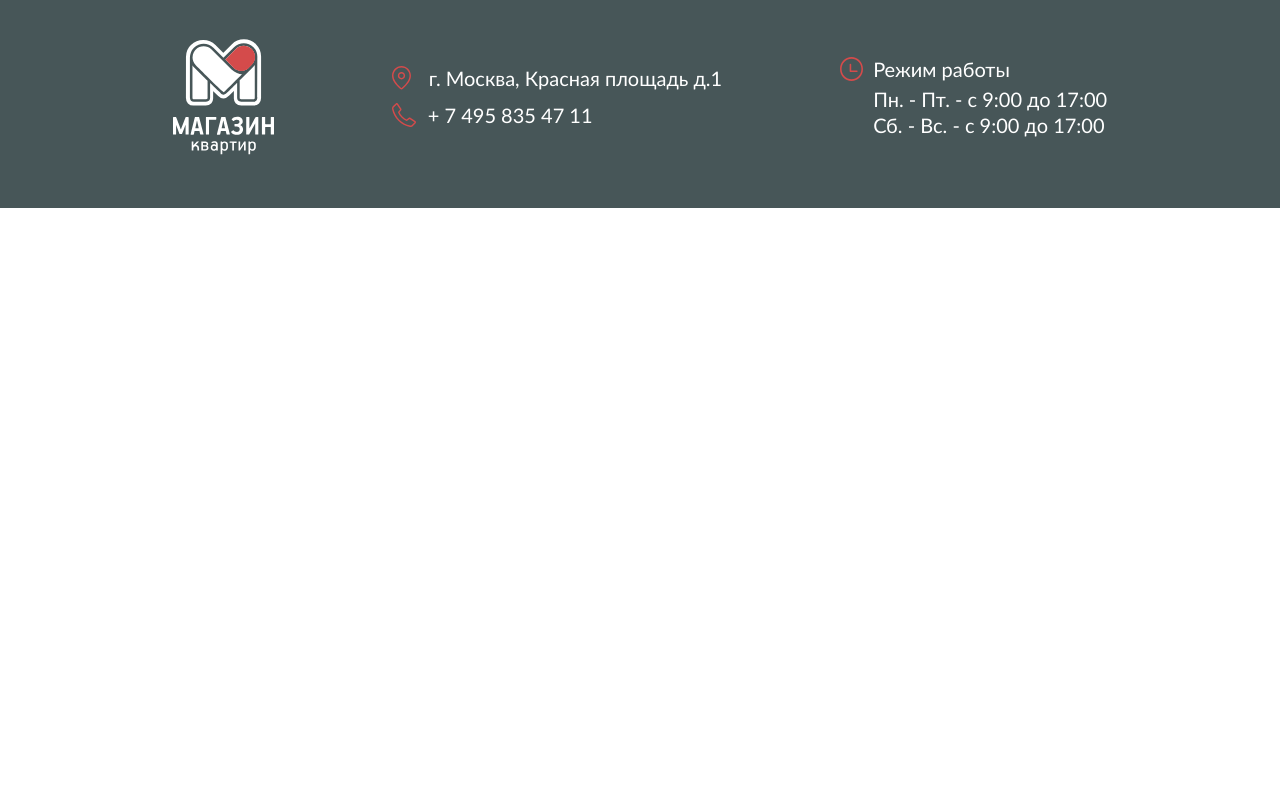
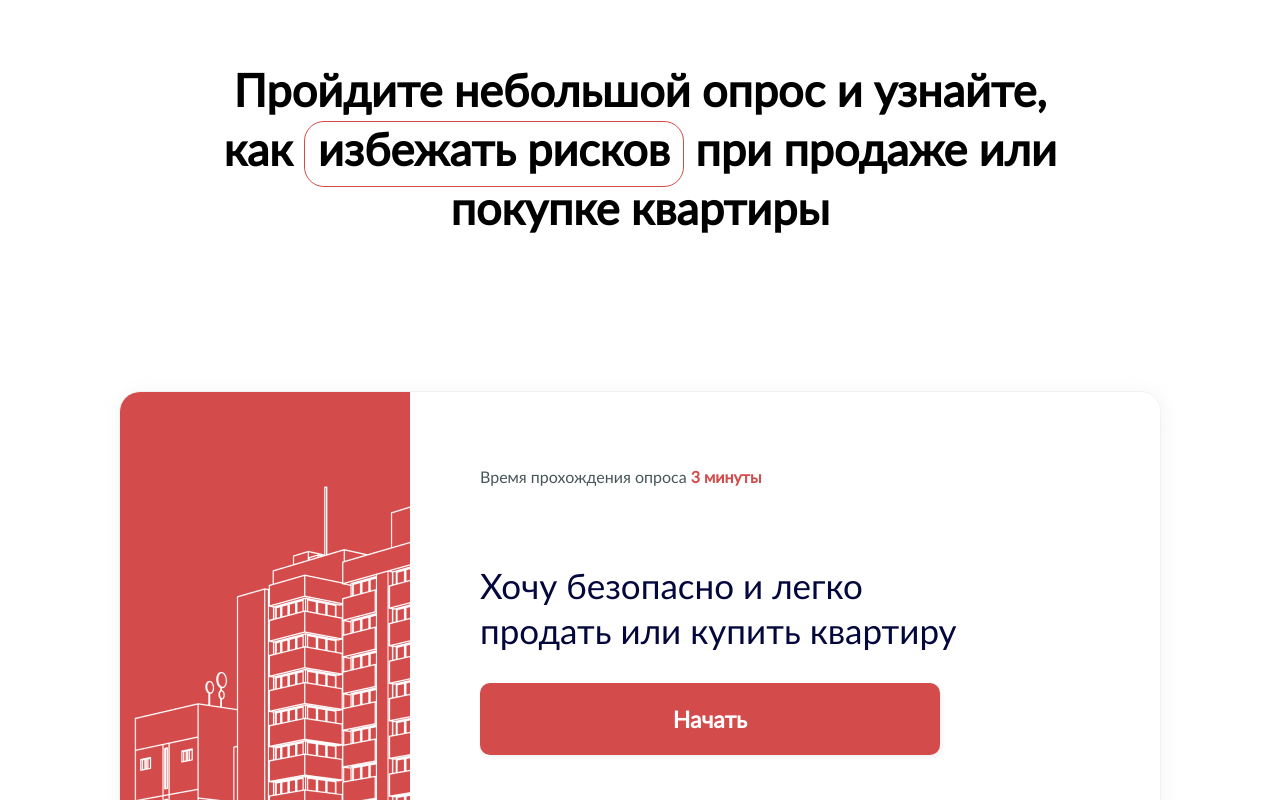
Before and after one commit to dimaqqw/vue-flat-shop, a Vue app: page / in a window 1280 px wide. Shown: the part 1280-2080 px from the top of the page. Before the commit the page ends 1488 px from the top, so only its background shows below. Built offline with nearby package versions, Linux system fonts and the light colour scheme.

Commit message:
Block3 add

```diff
--- a/src/App.vue
+++ b/src/App.vue
@@ -2,21 +2,24 @@
   <TheHeader/>
   <TheBlock1/>
   <TheBlock2/>
+  <TheBlock3/>
   <TheFooter/>
 </template>
 
 <script>
 import TheHeader from './components/Header.vue'
 import TheBlock1 from './components/Block1.vue'
+import TheBlock2 from './components/Block2.vue'
+import TheBlock3 from './components/Block3.vue'
 import TheFooter from './components/Footer.vue'
-import TheBlock2 from './components/Block2.vue'
 export default {
   name: 'App',
   components: {
     TheHeader,
-    TheFooter,
     TheBlock1,
-    TheBlock2
+    TheBlock2,
+    TheBlock3,
+    TheFooter
   }
 }
 </script>
--- /dev/null
+++ b/src/components/Block3.vue
@@ -0,0 +1,145 @@
+<template>
+    <div class="block3">
+        <h2>Пройдите небольшой опрос и узнайте,<br/>как <span>избежать рисков</span> при продаже или<br/>покупке квартиры</h2>
+        <div class="quiz">
+            <div class="leftside">
+                <img src="../../public/quiz.png" alt="quiz"/>
+            </div>
+            <div class="rightside">
+                <p>Время прохождения опроса <b>3 минуты</b></p>
+                <div class="start">
+                    <h3>Хочу безопасно и легко<br/>продать или купить квартиру</h3>
+                    <div class="start-button">
+                        Начать
+                    </div>
+                </div>
+                <div class="list">
+                    <p>После завершения опроса вы получите PDF<br/>файл c содержащий:</p>
+                    <ol>
+                        <li>Список документов, необходимых в вашем<br/>конкретном случае.</li>
+                        <li>Разъяснение сложных терминов<br/>«на пальцах».</li>
+                        <li>Оценку возможных рисков.</li>
+                    </ol>
+                </div>
+            </div>
+        </div>
+    </div>
+</template>
+
+<script>
+    export default {
+        name: "TheBlock3",
+        props: {
+
+        }
+    }
+</script>
+
+<style scoped>
+/*      GLOBAL     */
+@font-face {
+    font-family: "LatoFont";
+    src: url("../../public/lato_font/latoregular.ttf") format("truetype");
+    font-style: normal;
+    font-weight: normal;
+    }
+a{
+        color: #03073C;
+        font-family: LatoFont;
+        font-size: 20px;
+        font-weight: 400;
+        line-height: 24px;
+        letter-spacing: 0em;
+    }
+h2{
+        font-size: 45px;
+        line-height: 59px;
+        font-family: LatoFont;
+        text-align: center;
+    }
+h2 span{
+        border: 1px solid rgba(212, 75, 75, 1);
+        border-radius: 20px;
+        padding-left: 13px;
+        padding-bottom: 10px;
+        padding-right: 13px;
+        height: 5px;
+    }
+h3{
+    font-family: LatoFont;
+    font-style: normal;
+    font-weight: 400;
+    font-size: 35px;
+    line-height: 45px;
+    color: #03073C;
+    }
+p, ol, li{
+    font-family: LatoFont;
+    font-style: normal;
+    font-weight: 400;
+    font-size: 16px;
+    line-height: 26px;
+    color: #475658;
+    }
+b{
+    color: rgba(212, 75, 75, 1);
+    }
+/*      BLOCK3     */
+    div.block3{
+        width: 100%;
+        height: 1194px;
+        display: flex;
+        flex-direction: column;
+        justify-content: space-around;
+        align-items: center;
+        margin-bottom: 170px;
+    }
+/*    QUIZ    */
+    div.quiz{
+        width: 1040px;
+        height: 710px;
+        border: 1px solid #F2F2F2;
+        box-shadow: 1px 3px 20px rgba(240, 240, 240, 0.8);
+        border-radius: 20px;
+        display: flex;
+    }
+/*    LEFTSIDE    */
+    .leftside{
+        width: 290px;
+        height: 100%;
+        background: rgba(212, 75, 75, 1);
+        border-radius: 20px 0 0 20px;
+        display: flex;
+        align-items: flex-end;
+        justify-content: flex-end;
+    }
+/*    RIGHTSIDE    */
+    .rightside{
+        display: flex;
+        flex-direction: column;
+        justify-content: space-evenly;
+        margin-left: 70px;
+    }
+    .start-button{
+        width: 460px;
+        height: 72px;
+        background: #D44B4B;
+        box-shadow: 2px 2px 5px #F0F0F0;
+        border-radius: 10px;
+        display: flex;
+        align-items: center;
+        justify-content: center;
+        margin-top: 30px;
+
+        font-family: LatoFont;
+        font-style: normal;
+        font-weight: 700;
+        font-size: 23px;
+        line-height: 28px;
+        text-align: center;
+        color: #FFFFFF;
+    }
+    .rightside ol{
+        margin-top: 20px;
+    }
+</style>
```
Also changed, not shown: public/quiz.png (added).
